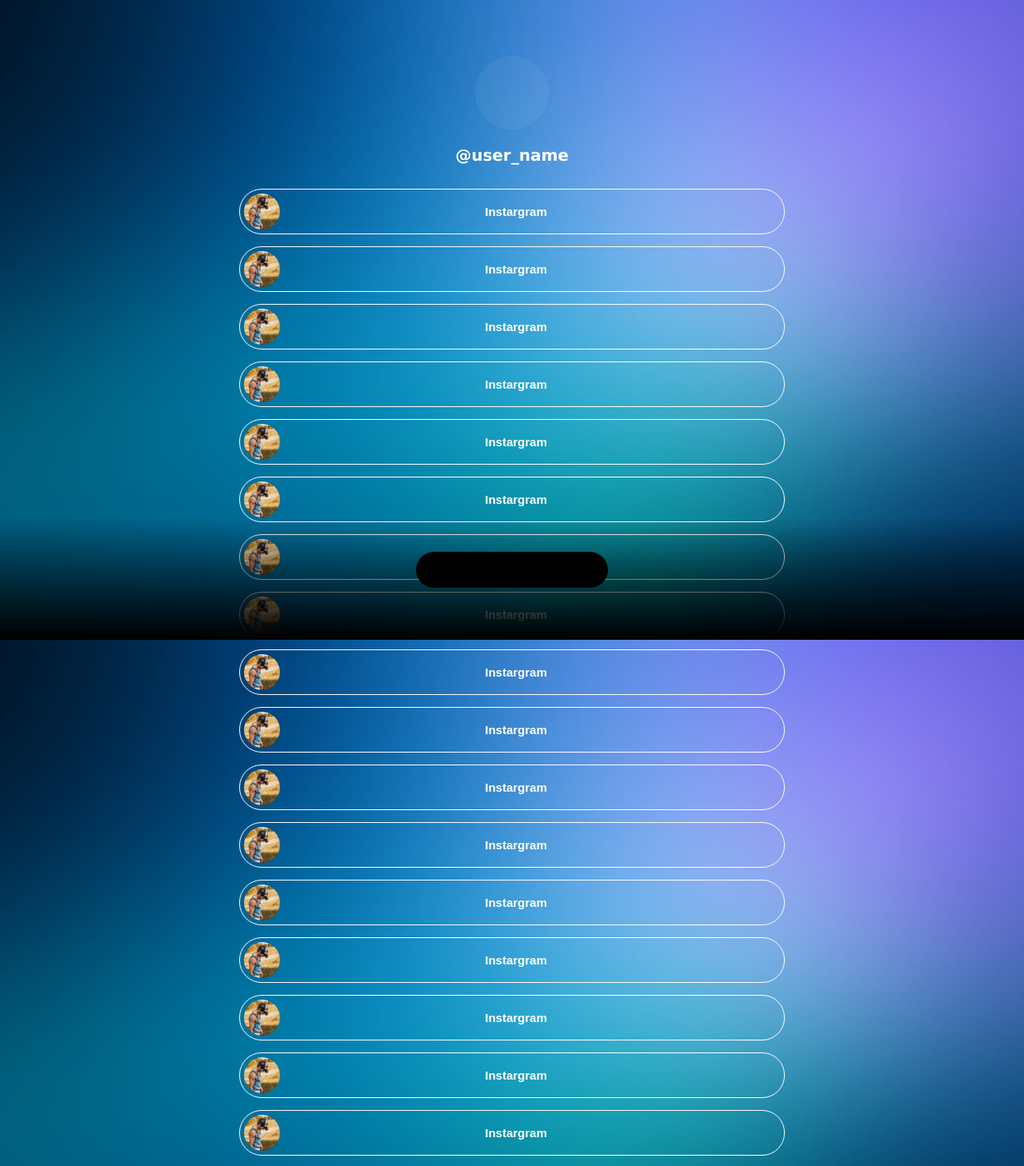
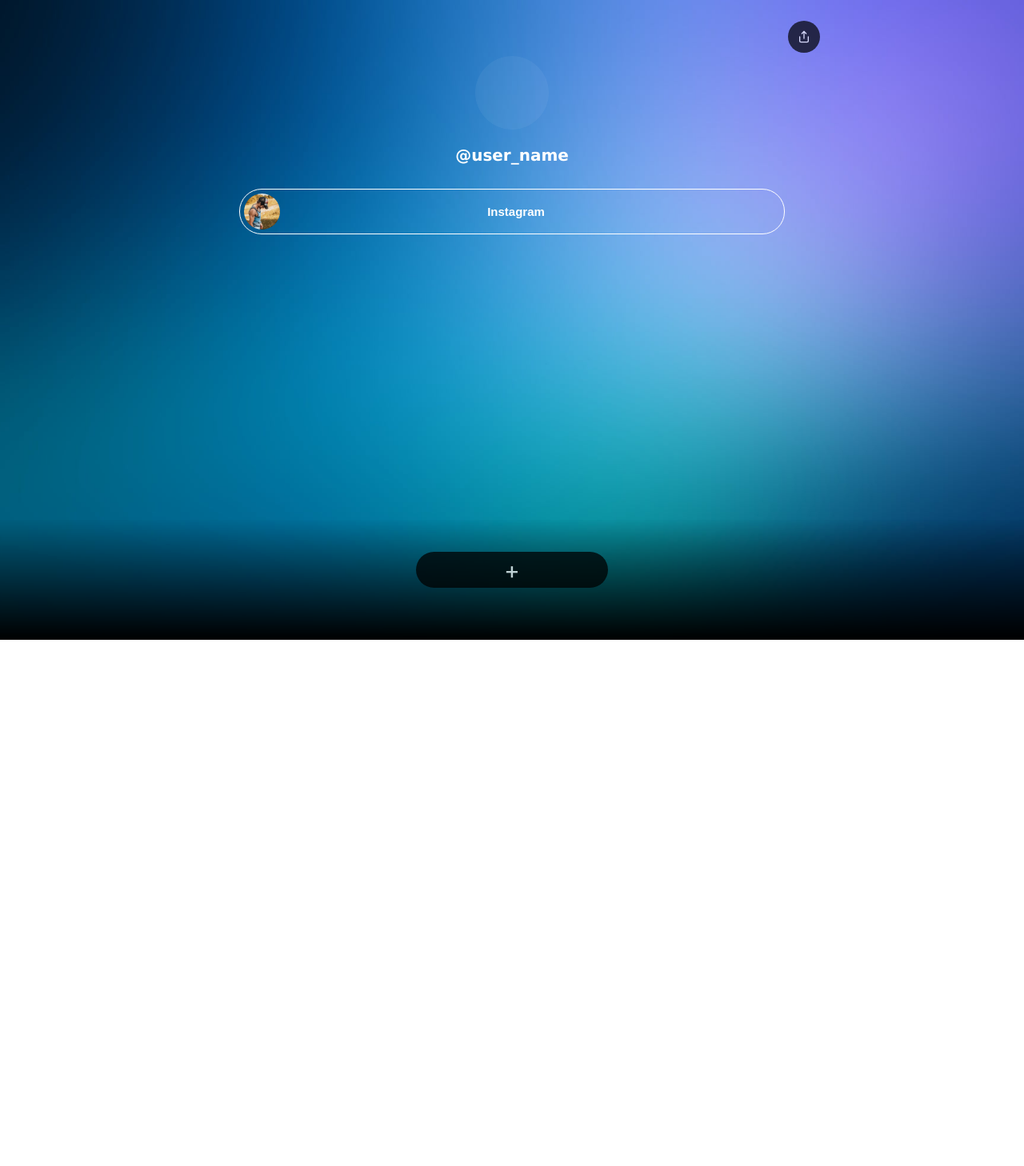
Before and after one commit to Khomenko-Dmytro/link-pr, a React (Create React App) app: page / in a window 1280 px wide. Shown: the top 1458 px of the page at 80% size. After the commit the page ends 800 px from the top, so only its background shows below. Built offline with nearby package versions, Linux system fonts and the light colour scheme.

Commit message:
02 04 2023 new commit

```diff
--- a/src/App.js
+++ b/src/App.js
@@ -1,6 +1,6 @@
 import React from "react";
 import "./styles/App.css";
-import MyInput from "./components/Input/MyInput";
+import MyLinks from "./components/Links/MyLinks";
 import { useState } from "react";
 import UserName from "./components/UserName/UserName";
 import Header from "./components/Header/Header";
@@ -14,8 +14,13 @@
     function handleScroll() {
       if (window.scrollY > 70) {
         document.querySelector(".block__header").style.visibility = "visible";
+        document.querySelector(".header__link").style.backgroundColor = "white";
+        document.querySelector(".header__link_icon").style.color = "black";
       } else {
         document.querySelector(".block__header").style.visibility = "hidden";
+        document.querySelector(".header__link").style.backgroundColor =
+          "rgb(0, 0, 0)";
+        document.querySelector(".header__link_icon").style.color = "white";
       }
     }
 
@@ -29,30 +34,9 @@
   return (
     <div className="wrapper">
       <div className="fullscreen">
-        {<Header />}
+        <Header />
         <UserName />
-        <MyInput />
-        <MyInput />
-        <MyInput />
-        <MyInput />
-        <MyInput />
-        <MyInput />
-        <MyInput />
-        <MyInput />
-        <MyInput />
-        <MyInput />
-        <MyInput />
-        <MyInput />
-        <MyInput />
-        <MyInput />
-        <MyInput />
-        <MyInput />
-        <MyInput />
-        <MyInput />
-        <MyInput />
-        <MyInput />
-        <MyInput />
-        <MyInput />
+        <MyLinks />
         <Footer />
       </div>
     </div>
--- a/src/components/Footer/Footer.jsx
+++ b/src/components/Footer/Footer.jsx
@@ -4,7 +4,9 @@
 const Footer = () => {
   return (
     <div className="block__footer">
-      <div id="mini-footer" className="block__footer_block"></div>
+      <div id="mini-footer" className="block__footer_block">
+        +
+      </div>
     </div>
   );
 };
--- a/src/components/Footer/style.css
+++ b/src/components/Footer/style.css
@@ -6,14 +6,12 @@
   height: 150px;
 
   background: linear-gradient(to bottom, rgba(0, 0, 0, 0.01), rgb(0, 0, 0));
-
-  /* filter: opacity(80%) blur(2px); */
+  backdrop-filter: opacity(80%) blur(1px);
 }
 
 .block__footer_block {
   border-radius: 25px;
-  margin: 0 auto;
-  margin-top: 40px;
+  margin: 40px auto 0;
   width: 240px;
   height: 45px;
   background-color: black;
@@ -22,8 +20,7 @@
   animation-timing-function: ease-in-out;
   animation-iteration-count: 4;
   cursor: pointer;
-
-  /* opacity: 20%; */
+  opacity: 75%;
 }
 
 @keyframes animation_name {
@@ -56,3 +53,14 @@
     margin-top: 40px;
   }
 }
+
+.block__footer_block {
+  color: white;
+  font-weight: 400;
+  font-size: 30px;
+
+  display: flex;
+  flex-direction: row;
+  justify-content: center;
+  align-items: center;
+}
--- a/src/components/Header/Header.jsx
+++ b/src/components/Header/Header.jsx
@@ -1,15 +1,16 @@
 import React from "react";
 import "./style.css";
 import { useEffect } from "react";
-
-// const userinfo = [{ id: Date.now(), name: "User", isEdit: false }];
+import { FiShare } from "react-icons/fi";
 
 const Header = () => {
   return (
     <div className="block__header">
       <div className="header__photo"></div>
       <div className="header__user_name"></div>
-      <div className="header__link"></div>
+      <div className="header__link">
+        <FiShare className="header__link_icon" />
+      </div>
     </div>
   );
 };
--- a/src/components/Header/style.css
+++ b/src/components/Header/style.css
@@ -6,7 +6,7 @@
   margin: 15px auto 0;
   visibility: hidden;
   background-color: rgba(8, 0, 0, 0.5);
-  /* transition: background-color 150ms ease 0s, -webkit-transform 150ms ease 0s,
+  /* transition: background-color 150ms ease 0s,
     -webkit-backdrop-filter 150ms ease 0s; */
   backdrop-filter: blur(12px);
 
@@ -14,7 +14,7 @@
   top: 0;
   left: 0;
   right: 0;
-  transition: all 0.3s ease;
+  /* transition: all 0.3s ease; */
 
   display: flex;
   flex-direction: row;
@@ -41,23 +41,31 @@
   align-items: center;
 }
 
+.header__user_name {
+  font-family: Verdana, Geneva, Tahoma, sans-serif;
+  font-size: 15px;
+  color: white;
+  font-weight: 700;
+}
+
 .header__link {
-  border: 1px solid #000;
+  position: relative;
+  visibility: visible;
+
   border-radius: 50%;
   width: 40px;
   height: 40px;
   margin-right: 5px;
+
   display: flex;
   justify-content: center;
   align-items: center;
-  background-color: rgba(224, 224, 224, 0.835);
-  backdrop-filter: blur(5px);
-  /* visibility: visible; */
+
+  opacity: 70%;
+  cursor: pointer;
+  background-color: rgb(0, 0, 0);
 }
 
-.header__user_name {
-  font-family: Verdana, Geneva, Tahoma, sans-serif;
-  font-size: 15px;
-  color: rgba(134, 137, 153, 0.734);
-  font-weight: 700;
+.header__link_icon {
+  color: white;
 }
--- a/src/components/Input/MyInput.jsx
+++ /dev/null
@@ -1,63 +0,0 @@
-import React from "react";
-import "./style.css";
-import { useState } from "react";
-import { MdCreate } from "react-icons/md";
-
-const MyInput = () => {
-  const [isEdit, setIsEdit] = useState(false);
-  const [title, setTitle] = useState("Instargram");
-  const [link, setLink] = useState("https://www.instagram.com/seb1us/");
-  const [linkStatus, setLinkStatus] = useState(false);
-
-  function handlerIsEdit() {
-    if (linkStatus) {
-      setIsEdit(true);
-    } else {
-      setIsEdit(false);
-    }
-  }
-
-  let elem;
-  if (!linkStatus) {
-    elem = (
-      <a href={link} className="block__link">
-        {title}
-      </a>
-    );
-  } else {
-    elem = (
-      <div className="double__input">
-        <input
-          type="text"
-          value={title}
-          onChange={(e) => setTitle(e.target.value)}
-        />
-        <input
-          type="text"
-          value={link}
-          onChange={(e) => setLink(e.target.value)}
-        />
-      </div>
-    );
-  }
-
-  return (
-    <div
-      className="block__container"
-      onMouseEnter={() => setIsEdit(true)}
-      onMouseLeave={handlerIsEdit}
-    >
-      <div className="block__img"></div>
-      {elem}
-      {isEdit ? (
-        <div className="change__link" onClick={() => setLinkStatus(true)}>
-          <MdCreate className="change__link_icon" />
-        </div>
-      ) : (
-        <div className="void__div"></div>
-      )}
-    </div>
-  );
-};
-
-export default MyInput;
--- /dev/null
+++ b/src/components/Links/MyLinks.jsx
@@ -0,0 +1,104 @@
+import React from "react";
+import "./style.css";
+import { useState } from "react";
+import { MdCreate } from "react-icons/md";
+
+function id() {
+  let date = Date.now();
+  let random = Math.random().toString(36).substr(2);
+  return date + random;
+}
+
+const MyLinks = () => {
+  const [isEdit, setIsEdit] = useState(false);
+  const [penIsEdit, setPenIsEdit] = useState(false);
+  const [posts, setPosts] = useState([
+    {
+      id: id(),
+      title: "Instagram",
+      site: "https://www.instagram.com/seb1us/",
+      isEdit: false,
+    },
+  ]);
+
+  // function handlerIsEdit() {
+  //   setPosts(
+  //     posts.map((note) => {
+  //       if (!note.edit) {
+  //         return { ...note, edit: true };
+  //       } else {
+  //         return note;
+  //       }
+  //     })
+  //   );
+  // }
+
+  // function editLinks(id, e, prop) {
+  //   setPosts(
+  //     posts.map((note) => {
+  //       if (note.id === id) {
+  //         return { ...note, [prop]: e.target.value };
+  //       } else {
+  //         return note;
+  //       }
+  //     })
+  //   );
+  // }
+
+  const result = posts.map((note) => {
+    if (!note.isEdit) {
+      return (
+        <a key={note.id} href={note.site} className="block__link">
+          {note.title}
+        </a>
+      );
+    } else {
+      return (
+        <div key={note.id} className="double__input">
+          <input
+            type="text"
+            value={note.title}
+            // onChange={(e) => editLinks(note.id, e, note.title)}
+          />
+          <input
+            type="text"
+            value={note.site}
+            // onChange={}
+          />
+        </div>
+      );
+    }
+  });
+
+  // function changeItem(id) {
+  //   setPosts(
+  //     posts.map((note) => {
+  //       if (note.id === id) {
+  //         return { ...note, edit: !edit };
+  //       } else {
+  //         return note;
+  //       }
+  //     })
+  //   );
+  // }
+
+  return (
+    <div
+      className="block__container"
+      // onMouseEnter={() => setIsEdit(true)}
+      // onMouseLeave={handlerIsEdit}
+    >
+      <div className="block__img"></div>
+      {result}
+      {penIsEdit ? (
+        <div className="change__link" onClick={() => setPenIsEdit(true)}>
+          <MdCreate className="change__link_icon" />
+        </div>
+      ) : (
+        <div className="void__div"></div>
+      )}
+    </div>
+  );
+};
+
+export default MyLinks;
```
Also changed, not shown: src/components/Links/style.css (renamed from src/components/Input/style.css).
